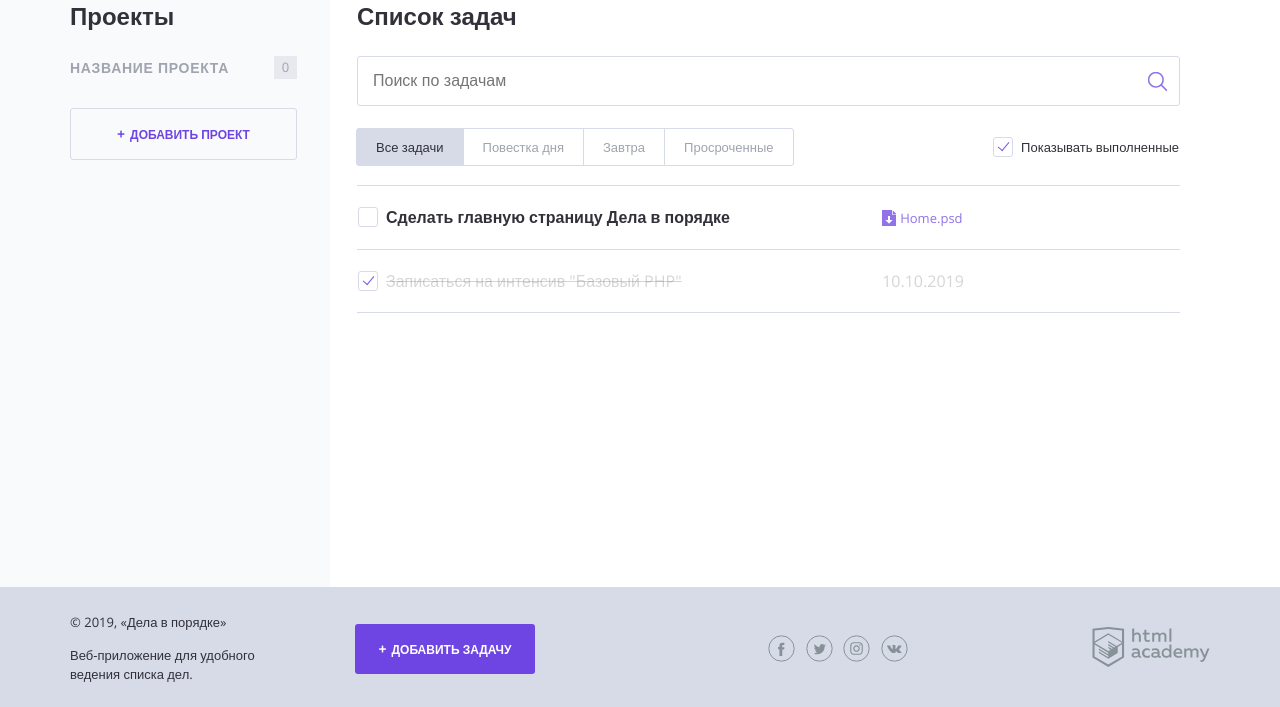
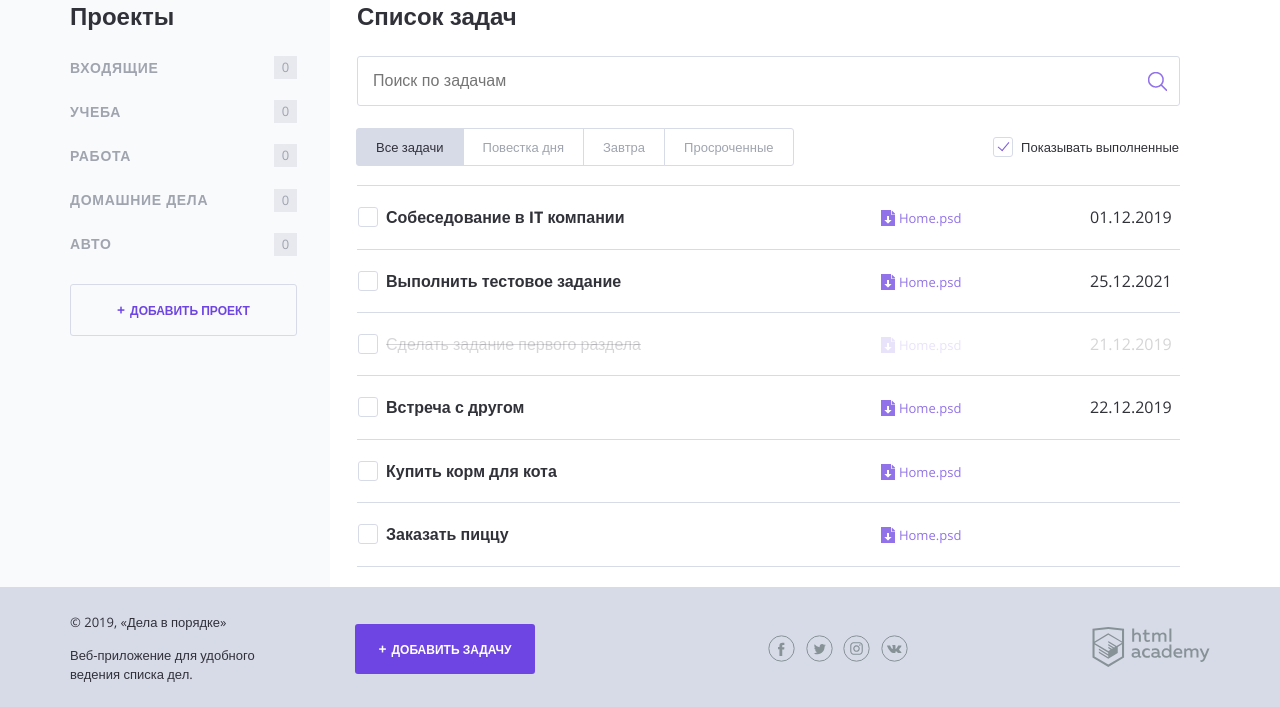
Before and after one commit to htmlacademy-php1/9853-doingsdone-13, a PHP site: page / in a window 1280 px wide. Shown: the part 93-800 px from the top of the page. Run offline with PHP 8.4, Linux system fonts and the light colour scheme.

Commit message:
Итерация по массивам

```diff
--- a/index.php
+++ b/index.php
@@ -2,6 +2,47 @@
 
 // показывать или нет выполненные задачи
 $show_complete_tasks = rand(0, 1);
+$categories = ["Входящие", "Учеба", "Работа", "Домашние дела", "Авто"];
+
+$tasks = [
+    [
+        'title' => 'Собеседование в IT компании',
+        'date' => '01.12.2019',
+        'category' => 'Работа',
+        'status' => false
+    ],
+    [
+        'title' => 'Выполнить тестовое задание',
+        'date' => '25.12.2021',
+        'category' => 'Работа',
+        'status' => false
+    ],
+    [
+        'title' => 'Сделать задание первого раздела',
+        'date' => '21.12.2019',
+        'category' => 'Учеба',
+        'status' => true
+    ],
+    [
+        'title' => 'Встреча с другом',
+        'date' => '22.12.2019',
+        'category' => '	Входящие',
+        'status' => false
+    ],
+    [
+        'title' => 'Купить корм для кота',
+        'date' => 'null',
+        'category' => 'Домашние дела',
+        'status' => false
+    ],
+    [
+        'title' => 'Заказать пиццу',
+        'date' => 'null',
+        'category' => 'Домашние дела',
+        'status' => false
+    ],
+];
+
 ?>
 
 <!DOCTYPE html>
@@ -46,10 +87,12 @@ $show_complete_tasks = rand(0, 1);
 
                 <nav class="main-navigation">
                     <ul class="main-navigation__list">
+                        <?php foreach ($categories as $category) : ?>
                             <li class="main-navigation__list-item">
-                                <a class="main-navigation__list-item-link" href="#">Название проекта</a>
-                                <span class="main-navigation__list-item-count">0</span>
+                                <a class="main-navigation__list-item-link" href="#"><?= $category; ?></a>
+                                <span class="main-navigation__list-item-count">0 </span>
                             </li>
+                        <?php endforeach; ?>
                     </ul>
                 </nav>
 
@@ -76,20 +119,28 @@ $show_complete_tasks = rand(0, 1);
 
                     <label class="checkbox">
                         <!--добавить сюда атрибут "checked", если переменная $show_complete_tasks равна единице-->
-                            <input class="checkbox__input visually-hidden show_completed" <?php
-                        if ($show_complete_tasks) : ?> checked <?php
-                        endif; ?> type="checkbox">
+                        <input
+                            class="checkbox__input visually-hidden show_completed" <?php if ($show_complete_tasks) : ?> checked
+                        <?php endif; ?>
+                            type="checkbox">
                         <span class="checkbox__text">Показывать выполненные</span>
                     </label>
                 </div>
 
                 <table class="tasks">
-                        <tr class="tasks__item task">
+                    <?php foreach ($tasks as $task) : ?>
+                        <?php if (!$show_complete_tasks && $task['status']) {
+                            continue;
+                        }
+                        ?>
+                        <tr class="tasks__item task <?php if ($task['status']) {
+                            echo "task--completed";
+                        } ?>">
                             <td class="task__select">
                                 <label class="checkbox task__checkbox">
                                     <input class="checkbox__input visually-hidden task__checkbox" type="checkbox"
                                            value="1">
-                                    <span class="checkbox__text">Сделать главную страницу Дела в порядке</span>
+                                    <span class="checkbox__text"><?php echo $task['title']; ?></span>
                                 </label>
                             </td>
 
@@ -97,26 +148,12 @@ $show_complete_tasks = rand(0, 1);
                                 <a class="download-link" href="#">Home.psd</a>
                             </td>
 
-                            <td class="task__date"></td>
-                        </tr>
-                        <!--показывать следующий тег <tr/>, если переменная $show_complete_tasks равна единице-->
-
-                        <?php
-                    if ($show_complete_tasks) : ?>
-                        <tr class="tasks__item task task--completed">
-                            <td class="task__select">
-                                <label class="checkbox task__checkbox">
-                                    <input class="checkbox__input visually-hidden" type="checkbox" checked>
-                                    <span class="checkbox__text">Записаться на интенсив "Базовый PHP"</span>
-                                </label>
-                            </td>
-                            <td class="task__date">10.10.2019</td>
-                            <td class="task__controls">
+                            <td class="task__date"><?php if ($task['date'] != 'null') {
+                                    echo $task['date'];
+                                } ?>
                             </td>
                         </tr>
-                        <?php
-                    endif; ?>
-
+                    <?php endforeach; ?>
                 </table>
             </main>
         </div>
@@ -138,36 +175,36 @@ $show_complete_tasks = rand(0, 1);
             <a class="social__link social__link--facebook" href="#">
                 <span class="visually-hidden">Facebook</span>
                 <svg width="27" height="27" viewBox="0 0 27 27" xmlns="http://www.w3.org/2000/svg">
-                        <circle stroke="#879296" fill="none" cx="13.5" cy="13.5" r="12.667" />
+                    <circle stroke="#879296" fill="none" cx="13.5" cy="13.5" r="12.667"/>
                     <path fill="#879296"
-                            d="M14.26 20.983h-2.816v-6.626H10.04v-2.28h1.404v-1.364c0-1.862.79-2.922 3.04-2.922h1.87v2.28h-1.17c-.876 0-.972.322-.972.916v1.14h2.212l-.245 2.28h-1.92v6.625z" />
+                          d="M14.26 20.983h-2.816v-6.626H10.04v-2.28h1.404v-1.364c0-1.862.79-2.922 3.04-2.922h1.87v2.28h-1.17c-.876 0-.972.322-.972.916v1.14h2.212l-.245 2.28h-1.92v6.625z"/>
                 </svg>
             </a><span class="visually-hidden">
                     ,</span>
             <a class="social__link social__link--twitter" href="#">
                 <span class="visually-hidden">Twitter</span>
                 <svg width="27" height="27" viewBox="0 0 27 27" xmlns="http://www.w3.org/2000/svg">
-                        <circle stroke="#879296" fill="none" cx="13.5" cy="13.5" r="12.687" />
+                    <circle stroke="#879296" fill="none" cx="13.5" cy="13.5" r="12.687"/>
                     <path fill="#879296"
-                            d="M18.38 10.572c.525-.336.913-.848 1.092-1.445-.485.305-1.02.52-1.58.635-.458-.525-1.12-.827-1.816-.83-1.388.063-2.473 1.226-2.44 2.615-.002.2.02.4.06.596-2.017-.144-3.87-1.16-5.076-2.78-.22.403-.335.856-.332 1.315-.01.865.403 1.68 1.104 2.188-.397-.016-.782-.13-1.123-.333-.03 1.207.78 2.272 1.95 2.567-.21.06-.43.09-.653.088-.155.015-.313.015-.47 0 .3 1.045 1.238 1.777 2.324 1.815-.864.724-1.956 1.12-3.083 1.122-.198.013-.397.013-.595 0 1.12.767 2.447 1.18 3.805 1.182 4.57 0 7.066-3.992 7.066-7.456v-.34c.49-.375.912-.835 1.24-1.357-.465.218-.963.36-1.473.42z" />
+                          d="M18.38 10.572c.525-.336.913-.848 1.092-1.445-.485.305-1.02.52-1.58.635-.458-.525-1.12-.827-1.816-.83-1.388.063-2.473 1.226-2.44 2.615-.002.2.02.4.06.596-2.017-.144-3.87-1.16-5.076-2.78-.22.403-.335.856-.332 1.315-.01.865.403 1.68 1.104 2.188-.397-.016-.782-.13-1.123-.333-.03 1.207.78 2.272 1.95 2.567-.21.06-.43.09-.653.088-.155.015-.313.015-.47 0 .3 1.045 1.238 1.777 2.324 1.815-.864.724-1.956 1.12-3.083 1.122-.198.013-.397.013-.595 0 1.12.767 2.447 1.18 3.805 1.182 4.57 0 7.066-3.992 7.066-7.456v-.34c.49-.375.912-.835 1.24-1.357-.465.218-.963.36-1.473.42z"/>
                 </svg>
             </a><span class="visually-hidden">
                     ,</span>
             <a class="social__link social__link--instagram" href="#">
                 <span class="visually-hidden">Instagram</span>
                 <svg width="27" height="27" viewBox="0 0 27 27" xmlns="http://www.w3.org/2000/svg">
-                        <circle stroke="#879296" fill="none" cx="13.5" cy="13.5" r="12.687" />
+                    <circle stroke="#879296" fill="none" cx="13.5" cy="13.5" r="12.687"/>
                     <path fill="#879296"
-                            d="M13.5 8.3h2.567c.403.002.803.075 1.18.213.552.213.988.65 1.2 1.2.14.38.213.778.216 1.18v5.136c-.003.403-.076.803-.215 1.18-.213.552-.65.988-1.2 1.2-.378.14-.778.213-1.18.216h-5.135c-.403-.003-.802-.076-1.18-.215-.552-.214-.988-.65-1.2-1.2-.14-.38-.212-.78-.215-1.182V13.46v-2.566c.003-.403.076-.802.214-1.18.213-.552.65-.988 1.2-1.2.38-.14.778-.212 1.18-.215H13.5m0-1.143h-2.616c-.526.01-1.048.108-1.54.292-.853.33-1.527 1-1.856 1.854-.184.493-.283 1.014-.292 1.542v5.232c.01.526.108 1.048.292 1.54.33.853 1.003 1.527 1.855 1.856.493.184 1.015.283 1.54.293H16.117c.527-.01 1.048-.11 1.54-.293.854-.33 1.527-1.003 1.856-1.855.184-.493.283-1.015.293-1.54V13.46v-2.614c-.01-.528-.11-1.05-.293-1.542-.33-.853-1.002-1.525-1.855-1.855-.493-.185-1.014-.283-1.54-.293-.665.01-.89 0-2.617 0zm0 3.093c-2.51.007-4.07 2.73-2.808 4.898 1.26 2.17 4.398 2.16 5.645-.017.285-.495.434-1.058.433-1.63-.006-1.8-1.47-3.256-3.27-3.25zm0 5.378c-1.63-.007-2.64-1.777-1.82-3.185.823-1.41 2.86-1.4 3.67.017.18.316.276.675.278 1.04.006 1.177-.95 2.133-2.128 2.128zm4.118-5.524c0 .58-.626.94-1.127.65-.5-.29-.5-1.012 0-1.3.116-.067.245-.102.378-.102.418-.005.76.333.76.752z" />
+                          d="M13.5 8.3h2.567c.403.002.803.075 1.18.213.552.213.988.65 1.2 1.2.14.38.213.778.216 1.18v5.136c-.003.403-.076.803-.215 1.18-.213.552-.65.988-1.2 1.2-.378.14-.778.213-1.18.216h-5.135c-.403-.003-.802-.076-1.18-.215-.552-.214-.988-.65-1.2-1.2-.14-.38-.212-.78-.215-1.182V13.46v-2.566c.003-.403.076-.802.214-1.18.213-.552.65-.988 1.2-1.2.38-.14.778-.212 1.18-.215H13.5m0-1.143h-2.616c-.526.01-1.048.108-1.54.292-.853.33-1.527 1-1.856 1.854-.184.493-.283 1.014-.292 1.542v5.232c.01.526.108 1.048.292 1.54.33.853 1.003 1.527 1.855 1.856.493.184 1.015.283 1.54.293H16.117c.527-.01 1.048-.11 1.54-.293.854-.33 1.527-1.003 1.856-1.855.184-.493.283-1.015.293-1.54V13.46v-2.614c-.01-.528-.11-1.05-.293-1.542-.33-.853-1.002-1.525-1.855-1.855-.493-.185-1.014-.283-1.54-.293-.665.01-.89 0-2.617 0zm0 3.093c-2.51.007-4.07 2.73-2.808 4.898 1.26 2.17 4.398 2.16 5.645-.017.285-.495.434-1.058.433-1.63-.006-1.8-1.47-3.256-3.27-3.25zm0 5.378c-1.63-.007-2.64-1.777-1.82-3.185.823-1.41 2.86-1.4 3.67.017.18.316.276.675.278 1.04.006 1.177-.95 2.133-2.128 2.128zm4.118-5.524c0 .58-.626.94-1.127.65-.5-.29-.5-1.012 0-1.3.116-.067.245-.102.378-.102.418-.005.76.333.76.752z"/>
                 </svg>
             </a>
             <span class="visually-hidden">,</span>
             <a class="social__link social__link--vkontakte" href="#">
                 <span class="visually-hidden">Вконтакте</span>
                 <svg width="27" height="27" viewBox="0 0 27 27" xmlns="http://www.w3.org/2000/svg">
-                        <circle stroke="#879296" fill="none" cx="13.5" cy="13.5" r="12.666" />
+                    <circle stroke="#879296" fill="none" cx="13.5" cy="13.5" r="12.666"/>
                     <path fill="#879296"
-                            d="M13.92 18.07c.142-.016.278-.074.39-.166.077-.107.118-.237.116-.37 0 0 0-1.13.516-1.296.517-.165 1.208 1.09 1.95 1.58.276.213.624.314.973.28h1.95s.973-.057.525-.837c-.38-.62-.865-1.17-1.432-1.626-1.208-1.1-1.043-.916.41-2.816.886-1.16 1.236-1.86 1.13-2.163-.108-.302-.76-.214-.76-.214h-2.164c-.092-.026-.19-.026-.282 0-.083.058-.15.135-.195.225-.224.57-.49 1.125-.8 1.656-.973 1.61-1.344 1.697-1.51 1.59-.37-.234-.272-.975-.272-1.433 0-1.56.243-2.202-.468-2.377-.32-.075-.647-.108-.974-.098-.604-.052-1.213.01-1.793.186-.243.116-.438.38-.32.4.245.018.474.13.642.31.152.303.225.638.214.975 0 0 .127 1.832-.302 2.056-.43.223-.692-.167-1.55-1.618-.29-.506-.547-1.03-.77-1.57-.038-.09-.098-.17-.174-.233-.1-.065-.214-.108-.332-.128H6.485s-.312 0-.42.137c-.106.135 0 .36 0 .36.87 2 2.022 3.868 3.42 5.543.923.996 2.21 1.573 3.567 1.598z" />
+                          d="M13.92 18.07c.142-.016.278-.074.39-.166.077-.107.118-.237.116-.37 0 0 0-1.13.516-1.296.517-.165 1.208 1.09 1.95 1.58.276.213.624.314.973.28h1.95s.973-.057.525-.837c-.38-.62-.865-1.17-1.432-1.626-1.208-1.1-1.043-.916.41-2.816.886-1.16 1.236-1.86 1.13-2.163-.108-.302-.76-.214-.76-.214h-2.164c-.092-.026-.19-.026-.282 0-.083.058-.15.135-.195.225-.224.57-.49 1.125-.8 1.656-.973 1.61-1.344 1.697-1.51 1.59-.37-.234-.272-.975-.272-1.433 0-1.56.243-2.202-.468-2.377-.32-.075-.647-.108-.974-.098-.604-.052-1.213.01-1.793.186-.243.116-.438.38-.32.4.245.018.474.13.642.31.152.303.225.638.214.975 0 0 .127 1.832-.302 2.056-.43.223-.692-.167-1.55-1.618-.29-.506-.547-1.03-.77-1.57-.038-.09-.098-.17-.174-.233-.1-.065-.214-.108-.332-.128H6.485s-.312 0-.42.137c-.106.135 0 .36 0 .36.87 2 2.022 3.868 3.42 5.543.923.996 2.21 1.573 3.567 1.598z"/>
                 </svg>
             </a>
         </div>
```
Lines whose indentation alone changed are shown as unchanged.
